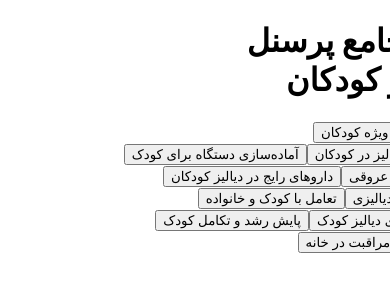
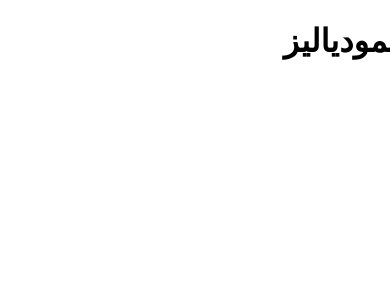
Before and after one commit to mohsenjamalpoor/hemodialys, a React (Create React App) app: page /hemo/hemodialsisTraining in a window 390 px wide. Shown: the top 300 px of the page. Built offline with nearby package versions, Linux system fonts and the light colour scheme.

Commit message:
add train

```diff
--- a/src/components/DialysisAssistant.jsx
+++ b/src/components/DialysisAssistant.jsx
@@ -2,6 +2,8 @@ import React, { useState } from "react";
 import { IoWater } from "react-icons/io5";
 import { GrPowerCycle } from "react-icons/gr";
 import { GoStopwatch } from "react-icons/go";
+import { LuSyringe } from "react-icons/lu";
+import { GiChemicalTank } from "react-icons/gi";
 
 const filters = [
   {
@@ -308,7 +310,7 @@ const bpDiastolicWarning =
 
           {/* دوز هپارین */}
           <div className="bg-green-50 border rounded-lg p-4">
-            <h3 className="font-bold text-green-800 mb-2">💉 دوز هپارین</h3>
+            <h3 className="font-bold text-green-800 flex mb-2"><LuSyringe className="text-green-800 ml-1 mt-1" /> دوز هپارین</h3>
             {canUseHeparin ? (
               <>
                 <p>
@@ -349,7 +351,7 @@ const bpDiastolicWarning =
 
           {/* فیلتر */}
           <div className="space-y-4">
-            <h3 className="text-xl font-bold text-blue-800">🧪 صافی پیشنهادی</h3>
+            <h3 className="text-xl font-bold flex text-blue-800"><GiChemicalTank className="text-blue-800 mt-1.5" /> صافی پیشنهادی</h3>
             {matchedFilters.length === 0 ? (
               <p className="text-red-600">صافی مناسب یافت نشد</p>
             ) : (
--- a/src/components/HemodialsisTraining.jsx
+++ b/src/components/HemodialsisTraining.jsx
@@ -1,123 +1,47 @@
 import React, { useState } from "react";
 
-export default function PediatricHemodialysisTraining() {
-  const [info, setInfo] = useState("");
-  const [isOpen, setIsOpen] = useState(false);
-  const [title, setTitle] = useState("");
-
-  const openModal = (titleText, content) => {
-    setTitle(titleText);
-    setInfo(content);
-    setIsOpen(true);
-  };
-
-  const closeModal = () => {
-    setIsOpen(false);
-    setInfo("");
-    setTitle("");
-  };
+export default function HemodialysisTraining() {
+  const [selectedTopic, setSelectedTopic] = useState(null);
 
   const topics = [
     {
-      title: "فیزیولوژی و نیازهای ویژه کودکان",
-      content: `👶 تفاوت‌های کودکان:
-- حجم خون کمتر و حساس‌تر به برداشت مایع
-- نیاز به کنترل دقیق الکترولیت‌ها
-- ریسک بالاتر افت فشار`,
+      title: "انواع غشاء صافی",
+      content: ` انواع غشاء صافی:
+- Low-flux: نفوذپذیری کمتر – برای اورمی ساده
+- High-flux: نفوذپذیری بالا – حذف سموم با وزن مولکولی بالا
+- High-efficiency: سطح بیشتر – حذف سریع‌تر مواد
+- MCO / Super High-Flux: برای مولکول‌های متوسط – نزدیک به هموفیلتراسیون`,
     },
-    {
-      title: "تنظیم دوز و زمان دیالیز در کودکان",
-      content: `🕐 تنظیمات دستگاه:
-- زمان دیالیز بر اساس وزن و BSA
-- انتخاب فیلتر مناسب سایز کودک
-- تنظیم UF و پمپ خون با دقت بالا`,
-    },
-    {
-      title: "آماده‌سازی دستگاه برای کودک",
-      content: `🛠️ آماده‌سازی:
-- انتخاب صافی مخصوص کودک
-- پرایم خط دیالیز با سالین بدون حباب
-- دوز مناسب هپارین و عدم استفاده بیش از حد`,
-    },
-    {
-      title: "مراقبت از دسترسی عروقی",
-      content: `🩺 کاتترهای موقتی:
-- استفاده از پانسمان تمیز و شفاف
-- پرهیز از کشش یا فشار روی کاتتر
-- آموزش والدین برای مراقبت در منزل`,
-    },
-    {
-      title: "داروهای رایج در دیالیز کودکان",
-      content: `💊 داروها:
-- EPO و آهن تزریقی با دوز وزنی
-- ویتامین D فعال (Calcitriol)
-- آنتی‌بیوتیک با دوز مناسب کلیوی`,
-    },
-    {
-      title: "تغذیه مناسب کودک دیالیزی",
-      content: `🥗 نکات تغذیه‌ای:
-- محدودیت پتاسیم (موز، پرتقال)
-- پروتئین کافی برای رشد کودک
-- مکمل‌های رشد و ویتامین B, C`,
-    },
-    {
-      title: "تعامل با کودک و خانواده",
-      content: `🧸 روان‌شناسی کودک:
-- کاهش اضطراب با بازی و سرگرمی
-- آگاه‌سازی والدین از روند درمان
-- آموزش والدین برای همکاری در خانه`,
-    },
-    {
-      title: "مقابله با اورژانس‌های دیالیز کودک",
-      content: `🚨 اورژانس‌ها:
-- افت فشار خون: توقف دیالیز، بالا آوردن پا
-- تشنج: تزریق دارو و تماس با پزشک
-- حساسیت به فیلتر: تعویض فیلتر، داروهای ضد آلرژی`,
-    },
-    {
-      title: "پایش رشد و تکامل کودک",
-      content: `📊 مانیتورینگ رشد:
-- اندازه‌گیری وزن و قد ماهانه
-- نمودار رشد و ارجاع به متخصص تغذیه
-- بررسی تأثیر دیالیز روی رشد استخوان`,
-    },
-    {
-      title: "آموزش والدین برای مراقبت در خانه",
-      content: `👨‍👩‍👧 آموزش خانواده:
-- نحوه مراقبت از کاتتر در خانه
-- علائم هشدار: تب، تورم، قرمزی، ضعف شدید
-- رعایت محدودیت مایعات و داروها`,
-    },
+
+
+
   ];
 
+  const closeModal = () => setSelectedTopic(null);
+
   return (
-    <div
-      className="p-4 max-w-5xl mx-auto bg-white rounded-xl shadow-md space-y-6"
-      dir="rtl"
-    >
-      <h1 className="text-2xl font-bold text-center text-blue-800">
-        آموزش جامع پرسنل همودیالیز کودکان
-      </h1>
+    <div className="max-w-3xl mx-auto p-6 bg-white shadow rounded-xl space-y-6" dir="rtl">
+      <h1 className="text-2xl font-bold text-center text-indigo-700">آموزش همودیالیز</h1>
 
       <div className="grid grid-cols-1 sm:grid-cols-2 md:grid-cols-3 gap-4">
         {topics.map((topic, index) => (
           <button
             key={index}
-            onClick={() => openModal(topic.title, topic.content)}
-            className="bg-teal-600 text-white px-4 py-2 rounded hover:bg-teal-700 text-sm text-center shadow"
+            onClick={() => setSelectedTopic(topic)}
+            className="bg-indigo-600 hover:bg-indigo-700 text-white text-sm font-semibold py-2 px-4 rounded shadow text-center"
           >
             {topic.title}
           </button>
         ))}
       </div>
 
-      {/* Modal */}
-      {isOpen && (
-        <div className="fixed inset-0 bg-black bg-opacity-40 flex items-center justify-center z-50">
-          <div className="bg-white p-6 rounded-lg max-w-md w-full shadow-xl relative text-right">
-            <h2 className="text-lg font-bold mb-4 text-teal-700">{title}</h2>
-            <pre className="whitespace-pre-wrap leading-relaxed text-sm text-gray-800">
-              {info}
+      {/* 🔲 Modal */}
+      {selectedTopic && (
+        <div className="fixed inset-0 bg-black bg-opacity-50 flex items-center justify-center z-50">
+          <div className="bg-white w-full max-w-md mx-4 sm:mx-auto p-6 rounded-lg shadow-xl relative text-right">
+            <h2 className="text-lg font-bold mb-4 text-indigo-800">{selectedTopic.title}</h2>
+            <pre className="whitespace-pre-wrap text-base leading-loose text-gray-800 font-sans">
+              {selectedTopic.content}
             </pre>
             <button
               onClick={closeModal}
```
